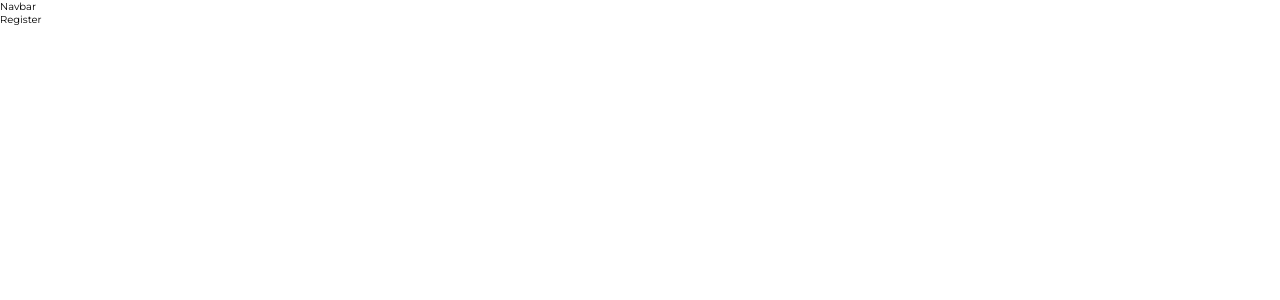
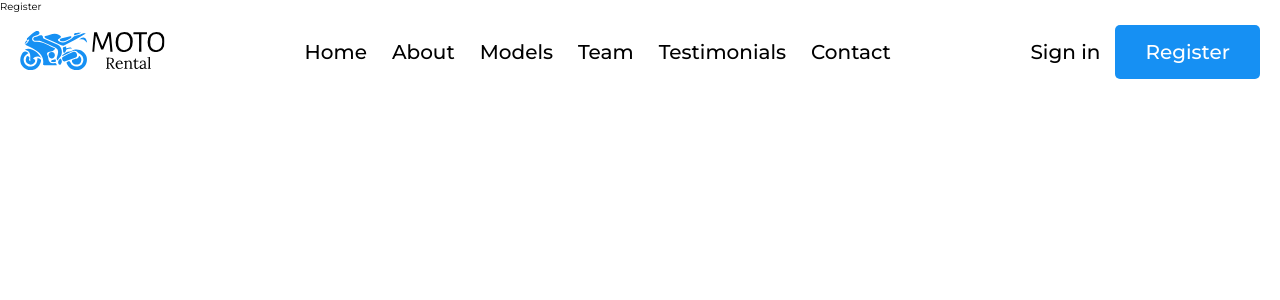
Before and after one commit to MattFvnDev/Moto_Rental, a React (Vite) app: page /register in a window 1280 px wide. Shown: the top 300 px of the page. Built offline with nearby package versions, Linux system fonts and the light colour scheme.

Commit message:
Developing a simple navbar component

```diff
--- a/src/components/Navbar/Navbar.jsx
+++ b/src/components/Navbar/Navbar.jsx
@@ -1,8 +1,64 @@
-import React from "react";
-import style from "./Navbar.module.css";
+import React, { useState } from "react"
+import { Link } from "react-router-dom"
+import { logo } from "../../assets/index"
+import { CgClose, CgMenu } from "react-icons/cg"
+import style from "./Navbar.module.css"
 
 const Navbar = () => {
-  return <div>Navbar</div>;
-};
+  const [open, setOpen] = useState(false)
 
-export default Navbar;
+  return (
+    <>
+      <nav className={style.Navbar}>
+        <div className={style.Navbar__Logo}>
+          <Link to="/">
+            <img src={logo} alt="" />
+          </Link>
+        </div>
+        <ul
+          className={
+            open
+              ? [style.Navbar__Links, style.Open].join(" ")
+              : [style.Navbar__Links]
+          }
+        >
+          <li>
+            <Link to="/">Home</Link>
+          </li>
+          <li>
+            <Link to="about">About</Link>
+          </li>
+          <li>
+            <Link to="models">Models</Link>
+          </li>
+          <li>
+            <Link to="team">Team</Link>
+          </li>
+          <li>
+            <Link to="testimonials">Testimonials</Link>
+          </li>
+          <li>
+            <Link to="contact">Contact</Link>
+          </li>
+        </ul>
+        <div className={style.Navbar__Buttons}>
+          <Link className={style.SignIn} to="signin">
+            Sign in
+          </Link>
+          <Link className={style.Register} to="register">
+            Register
+          </Link>
+        </div>
+        {/* Mobile */}
+        <div
+          className={style.Mobile__Hamburger}
+          onClick={() => setOpen((prev) => !prev)}
+        >
+          {open ? <CgClose size={40} /> : <CgMenu size={40} />}
+        </div>
+      </nav>
+    </>
+  )
+}
+
+export default Navbar
--- a/src/components/Navbar/Navbar.module.css
+++ b/src/components/Navbar/Navbar.module.css
@@ -0,0 +1,110 @@
+.Navbar {
+  align-items: center;
+  display: flex;
+  height: auto;
+  justify-content: space-between;
+  left: 0;
+  margin: 0 auto;
+  max-width: 133rem;
+  padding: 2.5rem 2rem;
+  position: absolute;
+  right: 0;
+  top: 0;
+  width: 100%;
+  z-index: 9999;
+}
+
+.Navbar__Logo {
+  width: 14.5rem;
+}
+
+.Navbar__Logo img {
+  height: 100%;
+  width: 100%;
+}
+
+.Navbar__Links {
+  display: flex;
+  gap: 2.5rem;
+  font-size: 2rem;
+}
+
+.Navbar__Links a:hover {
+  color: #1690f3;
+}
+
+.Navbar__Buttons {
+  display: flex;
+  gap: 1.5rem;
+  align-items: center;
+  font-size: 2rem;
+  white-space: nowrap;
+}
+
+.SignIn:hover {
+  color: #1690f3;
+}
+
+.Register {
+  background-color: #1690f3;
+  border-radius: 5px;
+  color: #ffffff;
+  padding: 1.5rem 3rem;
+  position: relative;
+  text-align: center;
+}
+.Register:hover {
+  box-shadow: 0 0 15px 5px #1690f3;
+  transition: 0.4s;
+}
+
+@media screen and (max-width: 1000px) {
+  .Navbar__Links {
+    display: none;
+  }
+  .Navbar__Buttons {
+    display: none;
+  }
+}
+
+/* Mobile Navbar */
+
+.Mobile__Hamburger {
+  display: none;
+}
+
+@media screen and (max-width: 1000px) {
+  .Mobile__Hamburger {
+    display: flex;
+    position: absolute;
+    right: 2rem;
+    cursor: pointer;
+    transition: 0.3s;
+  }
+
+  .Mobile__Hamburger:hover {
+    color: #1690f3;
+  }
+
+  .Navbar__Links {
+    display: flex;
+    flex-direction: column;
+    justify-content: center;
+    align-items: center;
+    left: 0;
+    right: 0;
+    bottom: 0;
+    top: -100%;
+    width: 100%;
+    height: 100vh;
+    position: fixed;
+    gap: 5rem;
+    font-size: 3rem;
+    transition: 1.5s;
+    background-color: #ffffff;
+  }
+
+  .Open {
+    top: 0;
+  }
+}
--- a/src/index.css
+++ b/src/index.css
@@ -24,5 +24,5 @@ li {
 a {
   text-decoration: none;
   font-weight: 500;
-  color: #00000000;
+  color: #000000;
 }
```
Also changed, not shown: src/components/Hero/Hero.jsx (+7 -5 lines), src/assets/logo/logo.svg.
